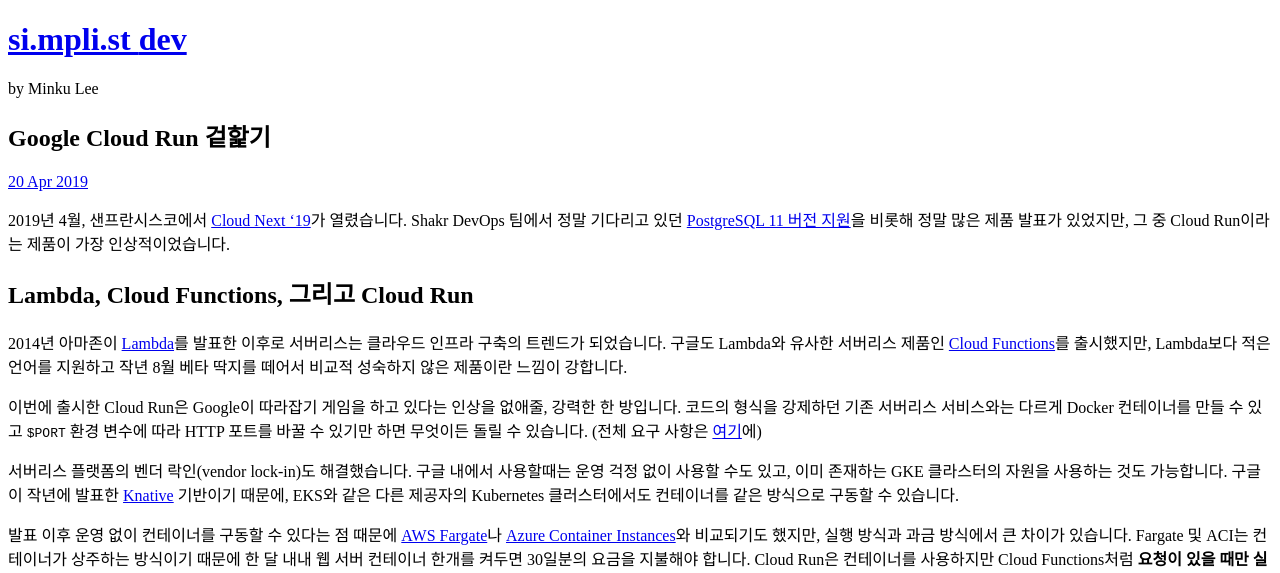
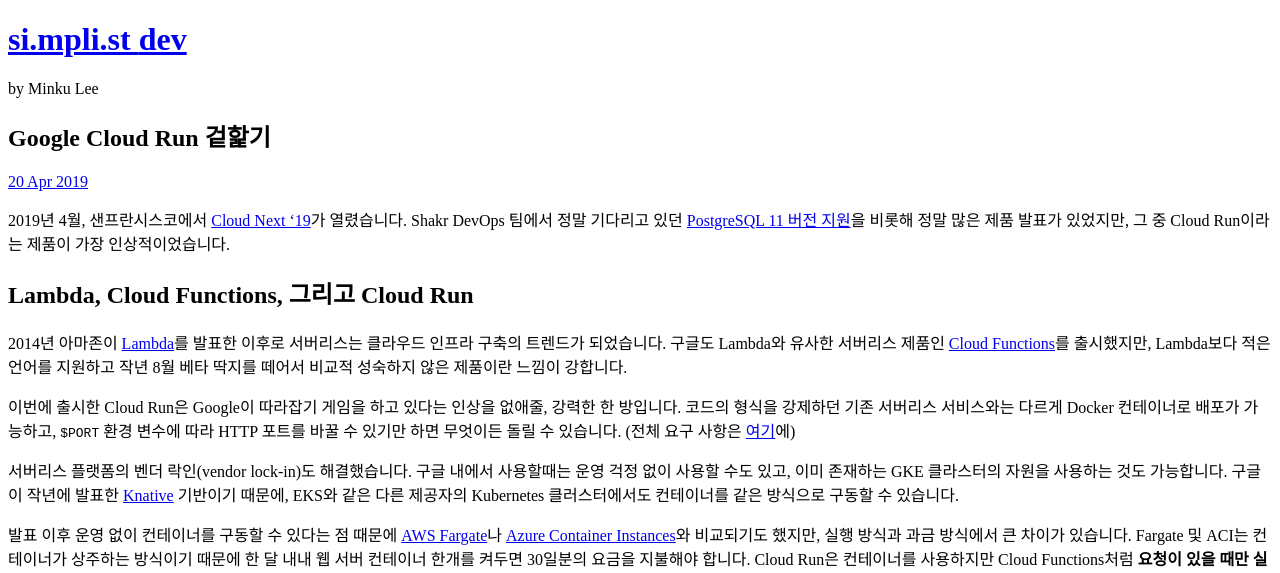
Before and after one commit to premist/si.mpli.st, a Jekyll site: the page built from _posts/2019-04-20-cloud-run-at-a-glance.md, in a window 1280 px wide and 1400 px high. Shown: the top 573 px of the window. Built offline with Jekyll 4.4.1, drawn with Linux system fonts in a browser that asks for light colours; some web fonts are replaced; some of the changed text lies outside the part shown.

Commit message:
I keep finding things to adjust..

```diff
--- a/_posts/2019-04-20-cloud-run-at-a-glance.md
+++ b/_posts/2019-04-20-cloud-run-at-a-glance.md
@@ -13,7 +13,7 @@
 
 2014년 아마존이 [Lambda](https://aws.amazon.com/ko/lambda/)를 발표한 이후로 서버리스는 클라우드 인프라 구축의 트렌드가 되었습니다.  구글도 Lambda와 유사한 서버리스 제품인 [Cloud Functions](https://cloud.google.com/functions/)를 출시했지만, Lambda보다 적은 언어를 지원하고 작년 8월 베타 딱지를 떼어서 비교적 성숙하지 않은 제품이란 느낌이 강합니다.
 
-이번에 출시한 Cloud Run은 Google이 따라잡기 게임을 하고 있다는 인상을 없애줄, 강력한 한 방입니다. 코드의 형식을 강제하던 기존 서버리스 서비스와는 다르게 Docker 컨테이너를 만들 수 있고 `$PORT` 환경 변수에 따라 HTTP 포트를 바꿀 수 있기만 하면 무엇이든 돌릴 수 있습니다. (전체 요구 사항은 [여기](https://cloud.google.com/run/docs/developing)에)
+이번에 출시한 Cloud Run은 Google이 따라잡기 게임을 하고 있다는 인상을 없애줄, 강력한 한 방입니다. 코드의 형식을 강제하던 기존 서버리스 서비스와는 다르게 Docker 컨테이너로 배포가 가능하고, `$PORT` 환경 변수에 따라 HTTP 포트를 바꿀 수 있기만 하면 무엇이든 돌릴 수 있습니다. (전체 요구 사항은 [여기](https://cloud.google.com/run/docs/developing)에)
 
 서버리스 플랫폼의 벤더 락인(vendor lock-in)도 해결했습니다. 구글 내에서 사용할때는 운영 걱정 없이 사용할 수도 있고, 이미 존재하는 GKE 클라스터의 자원을 사용하는 것도 가능합니다. 구글이 작년에 발표한 [Knative](https://knative.dev/docs/) 기반이기 때문에, EKS와 같은 다른 제공자의 Kubernetes 클러스터에서도 컨테이너를 같은 방식으로 구동할 수 있습니다.
 
```
Also changed, not shown: other parts of _posts/2019-04-20-cloud-run-at-a-glance.md (+1 -1 lines).
